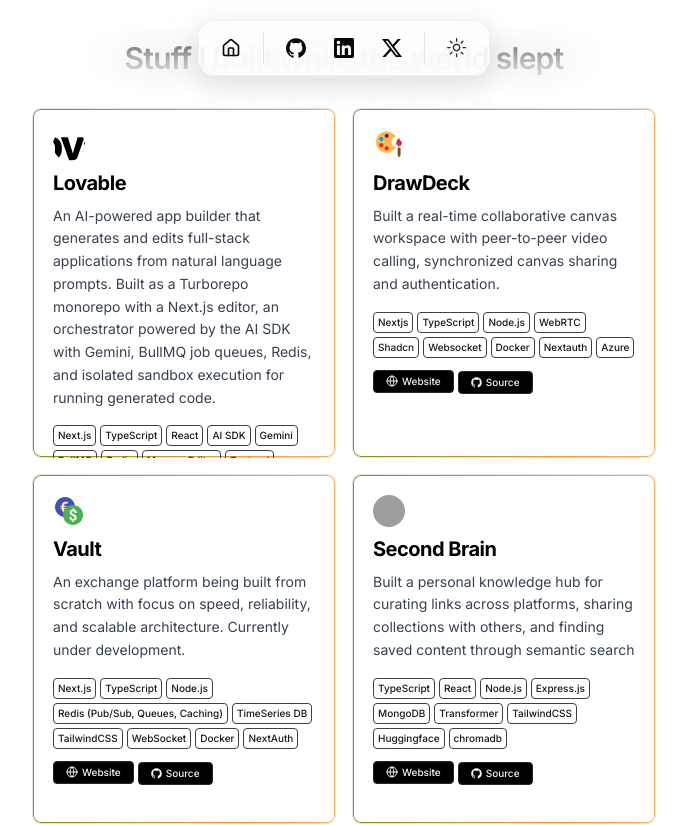
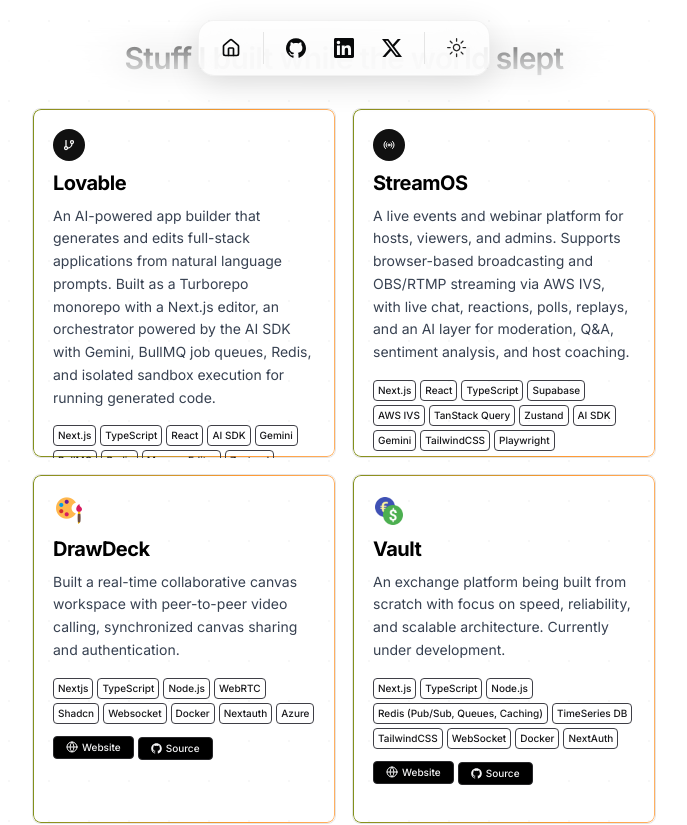
Before and after one commit to Acid-OP/portfolio-website, a Next.js app: page / in a window 1280 px wide. Shown: the part 700-1525 px from the top of the page, without its empty margins (296-983 px from the left). Built offline with nearby package versions, Linux system fonts and the light colour scheme; grey boxes are pictures that could not be loaded.

Commit message:
Add StreamOS project and fix project logos
- Add StreamOS live streaming platform as second project (GitHub source)
- Replace Lovable wordmark with its in-project git-branch mark
- Use square SVG logos that render cleanly in the circular card crop

```diff
--- a/src/data/resume.tsx
+++ b/src/data/resume.tsx
@@ -153,6 +153,35 @@
       image: "/lovable.svg",
     },
     {
+      title: "StreamOS",
+      href: "https://github.com/Acid-OP/RTMP",
+      dates: "Feb 2026 - Apr 2026",
+      active: true,
+      description:
+        "A live events and webinar platform for hosts, viewers, and admins. Supports browser-based broadcasting and OBS/RTMP streaming via AWS IVS, with live chat, reactions, polls, replays, and an AI layer for moderation, Q&A, sentiment analysis, and host coaching.",
+      technologies: [
+        "Next.js",
+        "React",
+        "TypeScript",
+        "Supabase",
+        "AWS IVS",
+        "TanStack Query",
+        "Zustand",
+        "AI SDK",
+        "Gemini",
+        "TailwindCSS",
+        "Playwright"
+      ],
+      links: [
+        {
+          type: "Source",
+          href: "https://github.com/Acid-OP/RTMP",
+          icon: <Icons.github className="size-3" />,
+        },
+      ],
+      image: "/streamos.svg",
+    },
+    {
       title: "DrawDeck",
       href:"//github.com/Acid-OP/second-brain-frontend",
       dates: "May 2025 - Aug 2025",
```
Also changed, not shown: public/lovable.svg, public/streamos.svg (added).
